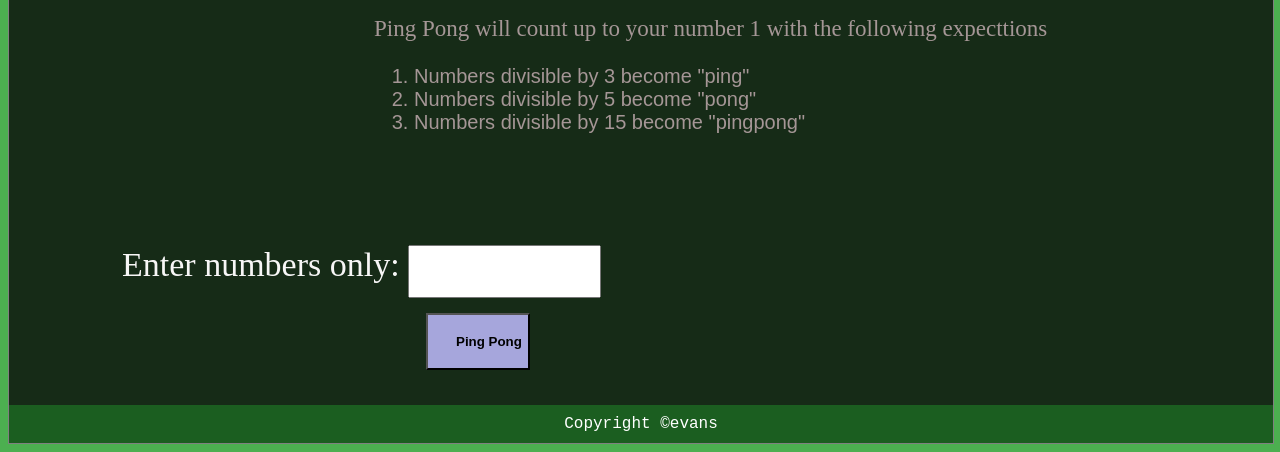
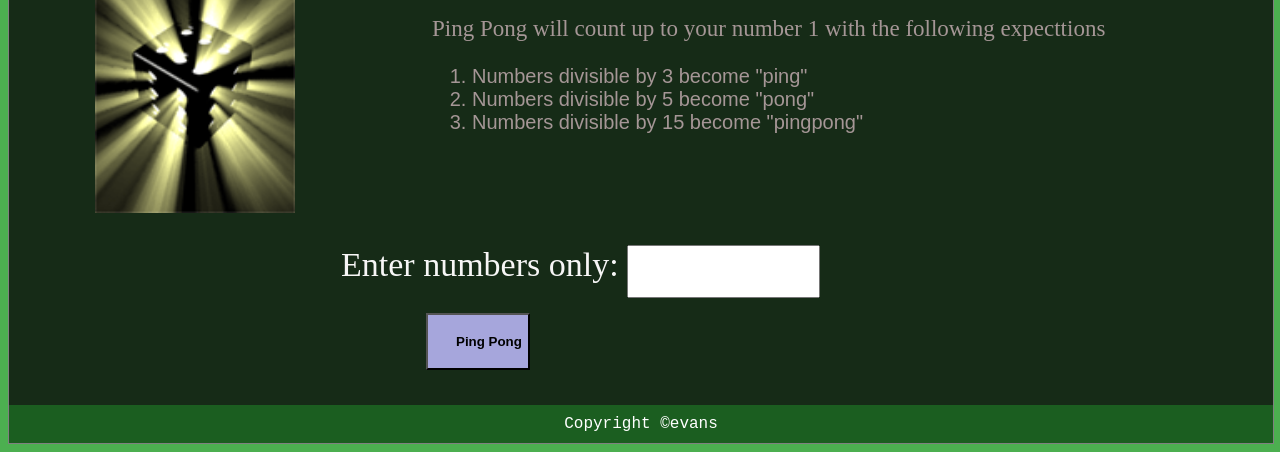
Before and after one commit to evantoh/ping-pong, a plain HTML site: page index.html in a window 1280 px wide. Shown: the part 357-809 px from the top of the page. Drawn offline with Linux system fonts and the light colour scheme.

Commit message:
add more images to make the webpage more live

```diff
--- a/index.html
+++ b/index.html
@@ -17,6 +17,7 @@
         <li><a href="https://github.com/evantoh">GitHub url</a></li>
         <li>Created by: </br> evans mwenda</li>
         <li>Level two </li>
+        <img src="img/image1.gif"width="200px">
       </ul>
     </nav>
     <div class="rules">
```
Also changed, not shown: img/image1.gif (added).
